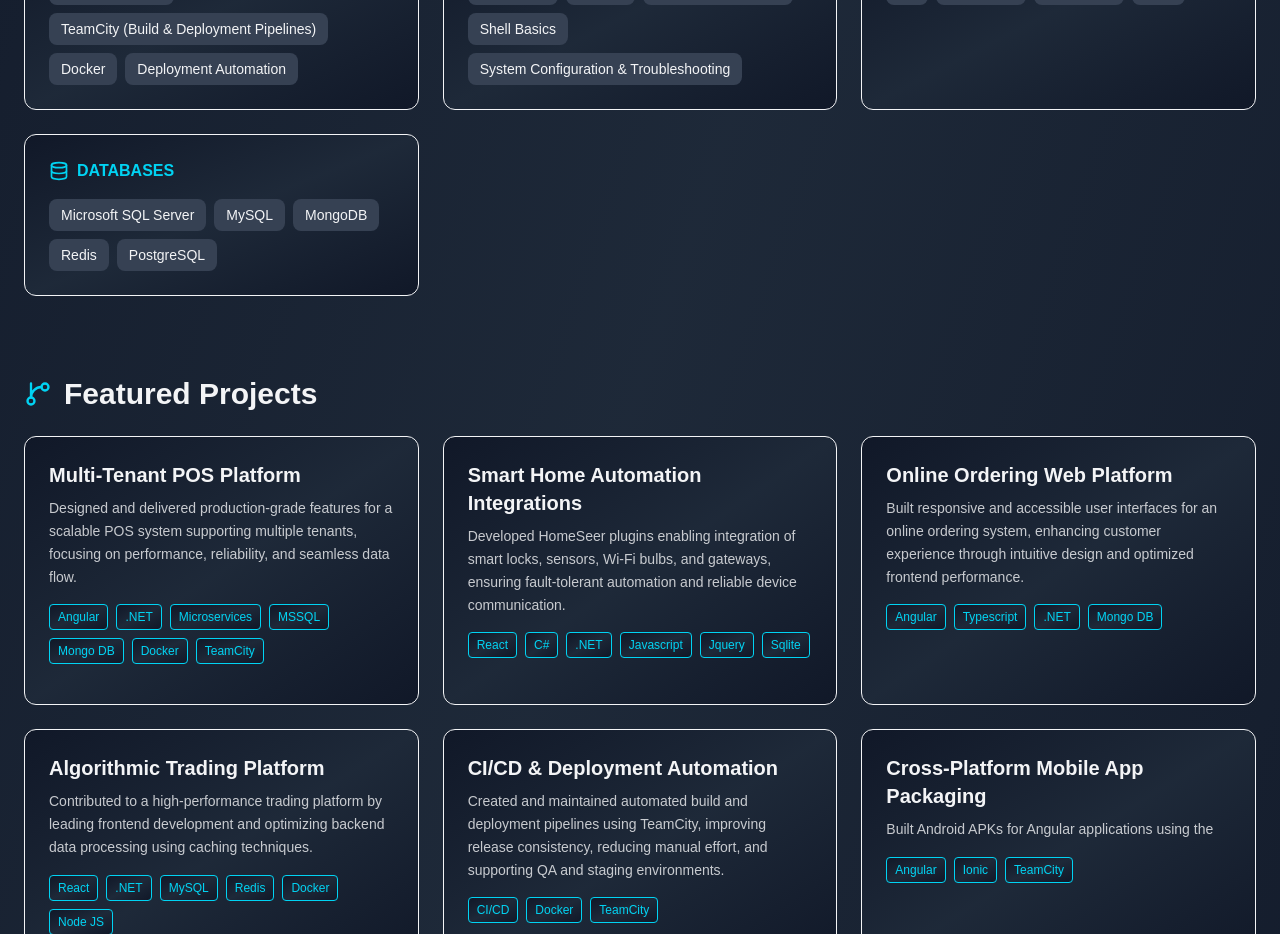
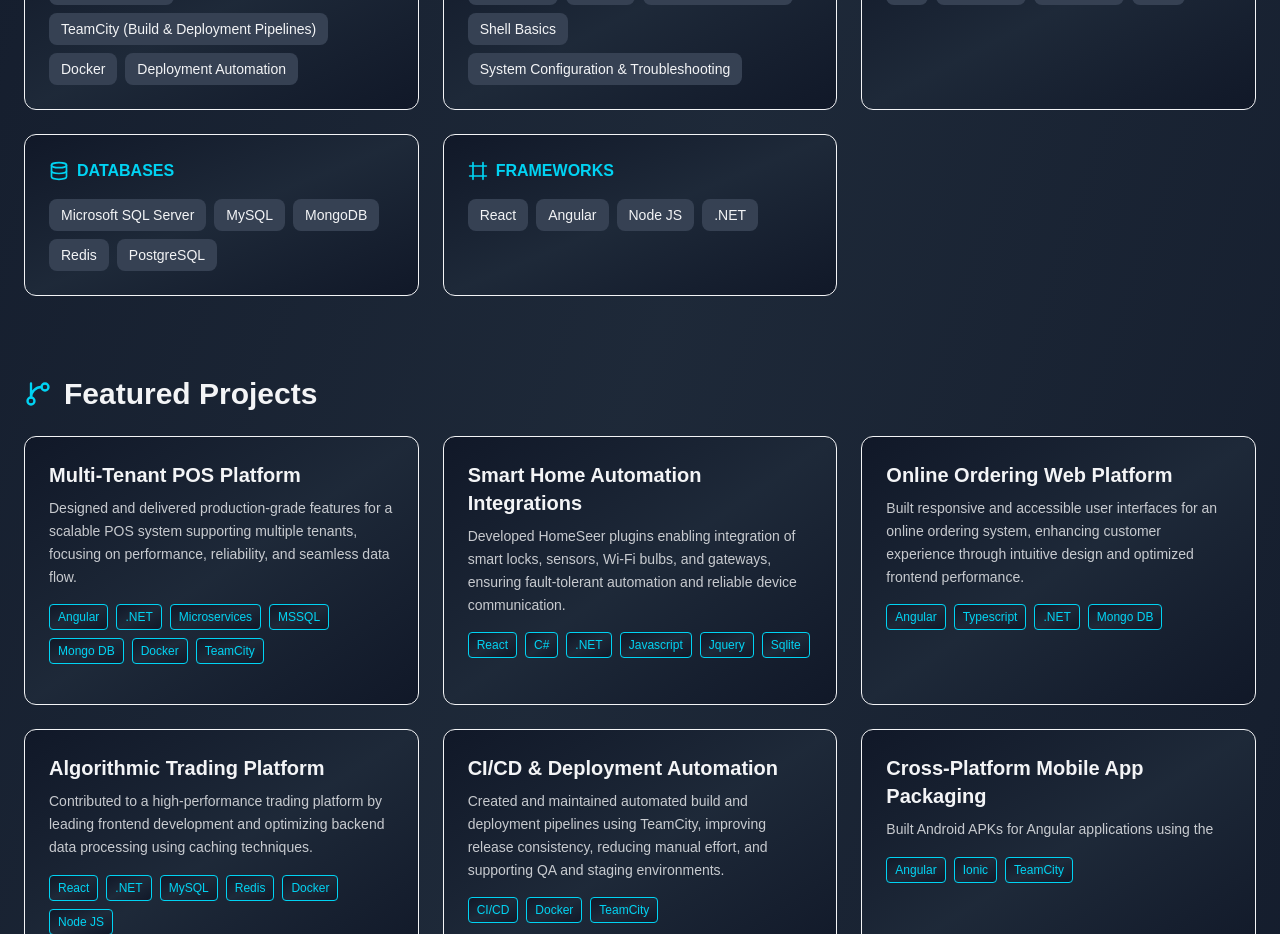
Before and after one commit to Yash-Daxini/portfolio, a Next.js app: page / in a window 1280 px wide. Shown: the part 1480-2414 px from the top of the page. Built offline with nearby package versions, Linux system fonts and the light colour scheme.

Commit message:
Include framework section

```diff
--- a/src/components/ContactSection.tsx
+++ b/src/components/ContactSection.tsx
@@ -138,10 +138,6 @@
                             </a>
                         </div>
                     </div>
-                    {/* <div className={`border-t ${borderColor} pt-6`}>
-                        <h3 className="font-mono font-bold mb-3">Location</h3>
-                        <p className="opacity-80">Available for remote opportunities worldwide</p>
-                    </div> */}
                 </div>
             </div>
         </section>
--- a/src/shared/config.tsx
+++ b/src/shared/config.tsx
@@ -1,4 +1,4 @@
-import { Code, Database, Monitor, Server } from 'lucide-react';
+import { Code, Database, FrameIcon, Monitor, Server } from 'lucide-react';
 
 interface Project {
     title: string,
@@ -76,6 +76,10 @@
     databases: {
         icon: <Database size={20} />,
         items: ['Microsoft SQL Server', 'MySQL', 'MongoDB', 'Redis', 'PostgreSQL']
+    },
+    frameWorks:{
+        icon: <FrameIcon size={20} />,
+        items: ['React', 'Angular', 'Node JS', '.NET']
     }
 };
 
```
